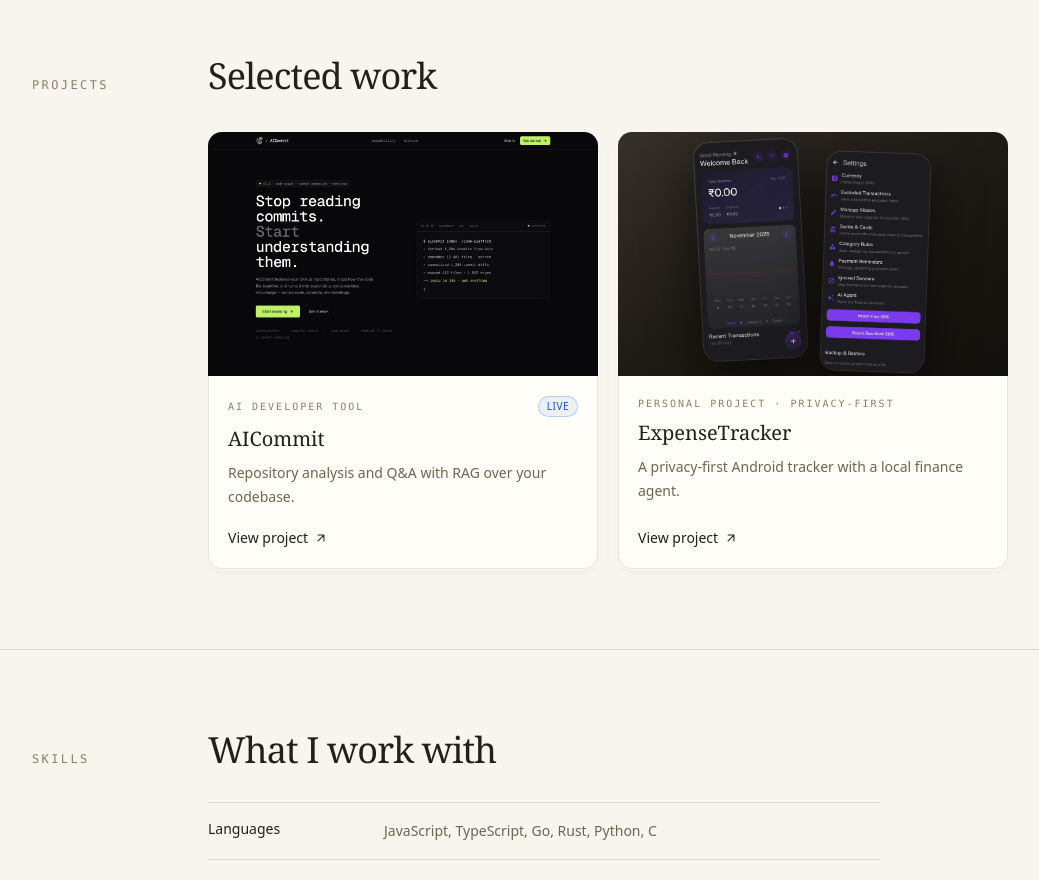
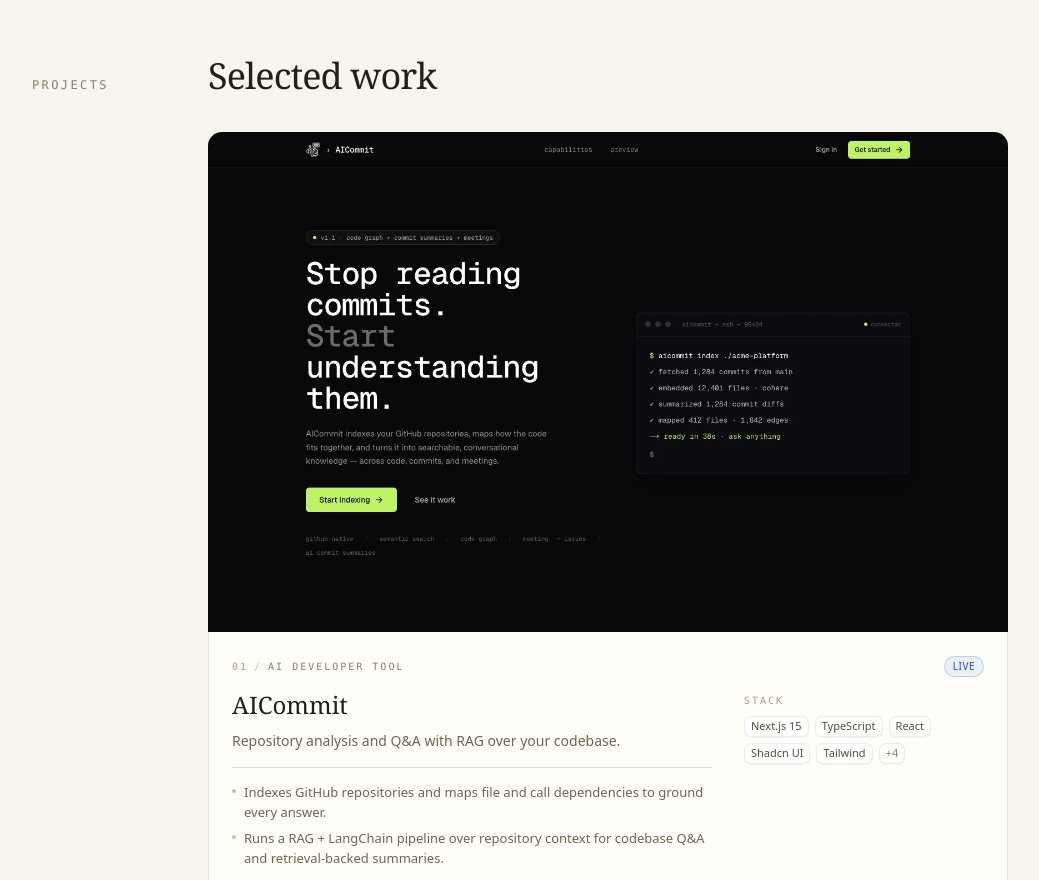
Before and after one commit to Nikhilnv1209/nikhil-verma, a React (Vite) app: page / in a window 1280 px wide. Shown: the part 1920-2800 px from the top of the page, without its empty margins (120-1159 px from the left). Built offline with nearby package versions, Linux system fonts and the light colour scheme; no server answers.

Commit message:
feat: refine project cards

```diff
--- a/src/components/Projects.tsx
+++ b/src/components/Projects.tsx
@@ -1,5 +1,5 @@
 import { projects } from '../data/portfolio'
-import { ArrowUpRightIcon } from './Icons'
+import { ArrowUpRightIcon, GitHubIcon } from './Icons'
 import { Link } from '../lib/router'
 import { Reveal } from './Reveal'
 import { Section } from './Section'
@@ -11,32 +11,37 @@ export function Projects() {
         Selected work
       </h2>
 
-      <div className="mt-9 grid gap-5 sm:grid-cols-2">
+      <div className="mt-9 flex flex-col gap-5">
         {projects.map((project, index) => (
-          <Reveal key={project.slug} delay={(index % 2) * 70}>
+          <Reveal key={project.slug} delay={index * 70}>
             <article className="card-surface group flex h-full flex-col overflow-hidden rounded-[14px]">
+              {/* One media stage for every card. It is fixed at 16:10, and the
+                  contents are fitted inside it — landscape shots at their own
+                  ratio (they are 16:10, so it is an exact fit), device shots as
+                  height-fitted frames using their own ratio. Nothing is ever
+                  scaled to fill, so nothing gets cropped or stretched. */}
               <Link
                 to={`/projects/${project.slug}`}
-                className="block shrink-0 focus-visible:outline-none focus-visible:ring-2 focus-visible:ring-accent-600"
                 aria-label={`View ${project.title}`}
+                className="media-stage relative block aspect-[16/10] w-full shrink-0 overflow-hidden focus-visible:outline-none focus-visible:ring-2 focus-visible:ring-accent-600"
               >
-                <div className="relative aspect-[16/10] overflow-hidden bg-stone-100 dark:bg-stone-900">
                 {project.phones ? (
-                    <div className="absolute inset-0 flex items-center justify-center gap-5 bg-linear-to-br from-[#35302a] via-[#1e1a15] to-[#12110d]">
+                  <div className="absolute inset-0 flex items-center justify-center p-4 sm:p-6">
                     {project.phones.map((source, phoneIndex) => (
                       <div
                         key={source}
-                          className={`w-[27%] overflow-hidden rounded-[16px] border border-white/10 shadow-[0_20px_50px_rgba(0,0,0,0.55)] transition-transform duration-500 ease-out ${
+                        style={{ aspectRatio: project.mediaAspect }}
+                        className={`shrink-0 overflow-hidden rounded-[14px] border border-white/10 shadow-[0_22px_60px_-16px_rgba(0,0,0,0.85)] transition-transform duration-500 ease-out ${
                           phoneIndex === 0
-                              ? '-rotate-3 -translate-y-1 group-hover:-translate-y-2'
-                              : 'rotate-2 translate-y-2 group-hover:translate-y-1'
+                            ? 'relative z-10 h-[94%] -translate-y-1 -rotate-3 group-hover:-translate-y-2.5'
+                            : '-ml-2 h-[84%] translate-y-2 rotate-1 group-hover:translate-y-1'
                         }`}
                       >
                         <img
                           src={source}
                           alt={`${project.title} screen ${phoneIndex + 1}`}
                           loading="lazy"
-                            className="w-full"
+                          className="size-full object-cover"
                         />
                       </div>
                     ))}
@@ -46,39 +51,106 @@ export function Projects() {
                     src={project.image}
                     alt={project.title}
                     loading="lazy"
-                      className="size-full object-cover transition-transform duration-500 ease-out group-hover:scale-[1.03]"
+                    className="absolute inset-0 size-full object-contain transition-transform duration-500 ease-out group-hover:scale-[1.015]"
                   />
                 )}
-                </div>
               </Link>
 
-              <div className="flex flex-1 flex-col p-4 sm:p-5">
+              <div className="flex flex-1 flex-col p-4 sm:p-5 md:p-6">
                 <div className="flex items-center justify-between gap-3">
                   <span className="font-mono text-[10px] uppercase tracking-[0.2em] text-stone-500 dark:text-stone-400">
+                    <span className="text-stone-400 dark:text-stone-500">
+                      {String(index + 1).padStart(2, '0')}
+                    </span>
+                    <span className="mx-1.5 text-stone-300 dark:text-stone-600">
+                      /
+                    </span>
                     {project.label}
                   </span>
                   {project.demo ? (
-                    <span className="rounded-full border border-accent-500/30 bg-accent-500/10 px-2 py-0.5 text-[10px] font-medium uppercase tracking-wider text-accent-700 dark:text-accent-300">
+                    <span className="shrink-0 rounded-full border border-accent-500/30 bg-accent-500/10 px-2 py-0.5 text-[10px] font-medium uppercase tracking-wider text-accent-700 dark:text-accent-300">
                       Live
                     </span>
                   ) : null}
                 </div>
 
-                <h3 className="mt-2 font-serif text-xl text-stone-900 dark:text-stone-100">
+                <div className="mt-3 grid flex-1 gap-4 sm:gap-5 md:grid-cols-[minmax(0,1fr)_15rem] md:gap-8">
+                  <div className="min-w-0">
+                    <h3 className="font-serif text-xl text-stone-900 sm:text-2xl dark:text-stone-100">
                       {project.title}
                     </h3>
                     <p className="mt-2 text-sm leading-6 text-stone-600 dark:text-stone-400">
                       {project.summary}
                     </p>
 
-                <div className="mt-auto pt-4">
+                    <ul className="mt-3.5 space-y-1.5 border-t border-stone-200/80 pt-3.5 dark:border-stone-800/80">
+                      {project.highlights.slice(0, 2).map((highlight) => (
+                        <li
+                          key={highlight}
+                          className="flex gap-2 text-[13px] leading-5 text-stone-600 dark:text-stone-400"
+                        >
+                          <span
+                            aria-hidden="true"
+                            className="mt-[7px] size-1 shrink-0 rounded-full bg-stone-300 dark:bg-stone-600"
+                          />
+                          <span>{highlight}</span>
+                        </li>
+                      ))}
+                    </ul>
+                  </div>
+
+                  <div className="md:pt-1">
+                    <p className="font-mono text-[10px] uppercase tracking-[0.2em] text-stone-400 dark:text-stone-500">
+                      Stack
+                    </p>
+                    <div className="mt-2 flex flex-wrap gap-1.5">
+                      {project.tech.slice(0, 5).map((item) => (
+                        <span key={item} className="tech-pill">
+                          {item}
+                        </span>
+                      ))}
+                      {project.tech.length > 5 ? (
+                        <span className="tech-pill" data-muted="true">
+                          +{project.tech.length - 5}
+                        </span>
+                      ) : null}
+                    </div>
+                  </div>
+                </div>
+
+                <div className="mt-5 flex items-center justify-between gap-3 border-t border-stone-200/80 pt-3.5 dark:border-stone-800/80">
                   <Link
                     to={`/projects/${project.slug}`}
-                    className="inline-flex items-center gap-1.5 text-sm font-medium text-stone-900 transition hover:text-accent-700 dark:text-stone-100 dark:hover:text-accent-400"
+                    className="group/link inline-flex items-center gap-1.5 text-sm font-medium text-stone-900 transition-colors hover:text-accent-700 dark:text-stone-100 dark:hover:text-accent-400"
                   >
                     View project
-                    <ArrowUpRightIcon className="size-3.5" />
+                    <ArrowUpRightIcon className="size-3.5 transition-transform duration-300 ease-out group-hover/link:-translate-y-0.5 group-hover/link:translate-x-0.5" />
                   </Link>
+
+                  <div className="flex shrink-0 items-center gap-1.5">
+                    {project.href ? (
+                      <a
+                        href={project.href}
+                        target="_blank"
+                        rel="noreferrer"
+                        aria-label={`${project.title} source on GitHub`}
+                        className="icon-button"
+                      >
+                        <GitHubIcon className="size-4" />
+                      </a>
+                    ) : null}
+                    {project.demo ? (
+                      <a
+                        href={project.demo}
+                        target="_blank"
+                        rel="noreferrer"
+                        aria-label={`${project.title} live site`}
+                        className="icon-button"
+                      >
+                        <ArrowUpRightIcon className="size-4" />
+                      </a>
+                    ) : null}
+                  </div>
                 </div>
               </div>
             </article>
--- a/src/data/portfolio.ts
+++ b/src/data/portfolio.ts
@@ -26,6 +26,8 @@ export type Project = {
   image?: string
   phones?: string[]
   gallery?: string[]
+  /** Width / height of a device shot, so its frame can hug the screen. */
+  mediaAspect?: number
   tech: string[]
   highlights: string[]
   href: string
@@ -158,6 +160,7 @@ export const projects: Project[] = [
       '/projects/expensetracker-home.webp',
       '/projects/expensetracker-settings.webp',
     ],
+    mediaAspect: 620 / 1306,
     tech: [
       'Kotlin',
       'Jetpack Compose',
--- a/src/index.css
+++ b/src/index.css
@@ -300,6 +300,72 @@ html.dark .tech-pill {
     0 1px 1px rgba(0, 0, 0, 0.35);
 }
 
+/* Project media stage. A landscape shot covers it edge to edge, so the ground
+   only shows behind device shots — a soft pool of light so the empty width
+   reads as a lit surface rather than as a hole. */
+.media-stage {
+  background-color: #0d0c0a;
+  background-image:
+    radial-gradient(
+      58% 62% at 50% 42%,
+      rgba(255, 255, 255, 0.075),
+      transparent 72%
+    ),
+    linear-gradient(165deg, #23201b, #12110d 62%, #0d0c0a);
+}
+
+/* The overflow count is a chip too, but it should recede. */
+.tech-pill[data-muted='true'] {
+  background-color: transparent;
+  color: var(--color-stone-500);
+  box-shadow: inset 0 0 0 1px rgba(34, 32, 26, 0.09);
+}
+
+html.dark .tech-pill[data-muted='true'] {
+  background-color: transparent;
+  color: var(--color-stone-400);
+  box-shadow: inset 0 0 0 1px rgba(255, 255, 255, 0.1);
+}
+
+/* Square icon action, sized to sit beside a text link without shouting. */
+.icon-button {
+  display: inline-grid;
+  width: 1.75rem;
+  height: 1.75rem;
+  place-items: center;
+  border-radius: 8px;
+  color: var(--color-stone-500);
+  box-shadow: inset 0 0 0 1px rgba(34, 32, 26, 0.11);
+  transition:
+    color 200ms var(--ease-out),
+    background-color 200ms var(--ease-out),
+    box-shadow 200ms var(--ease-out);
+}
+
+.icon-button:hover {
+  background-color: #fff;
+  color: var(--color-stone-900);
+  box-shadow:
+    inset 0 0 0 1px rgba(34, 32, 26, 0.18),
+    0 1px 2px rgba(34, 32, 26, 0.08);
+}
+
+.icon-button:focus-visible {
+  outline: 2px solid var(--color-accent-600);
+  outline-offset: 2px;
+}
+
+html.dark .icon-button {
+  color: var(--color-stone-400);
+  box-shadow: inset 0 0 0 1px rgba(255, 255, 255, 0.1);
+}
+
+html.dark .icon-button:hover {
+  background-color: #23201a;
+  color: var(--color-stone-100);
+  box-shadow: inset 0 0 0 1px rgba(255, 255, 255, 0.18);
+}
+
 /* Accordion — the row opens on a curve, the body fades in a beat behind it. */
 .accordion {
   display: grid;
```
Lines whose indentation alone changed are shown as unchanged.
